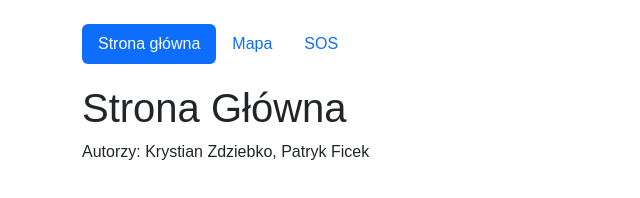
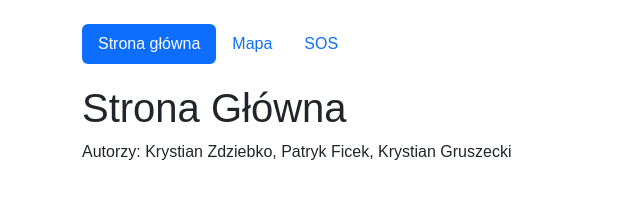
Before and after one commit to krystianz27/pwa-app, a plain HTML site: page index.html in a window 1280 px wide. Shown: the whole page, without its empty margins (0-640 px from the left). Drawn offline with nearby package versions, Linux system fonts and the light colour scheme.

Commit message:
Authors added

```diff
--- a/index.html
+++ b/index.html
@@ -34,7 +34,7 @@
 
     <div id="home" class="page tex-center">
       <h1>Strona Główna</h1>
-      <p>Autorzy: Krystian Zdziebko, Patryk Ficek</p>
+      <p>Autorzy: Krystian Zdziebko, Patryk Ficek, Krystian Gruszecki</p>
     </div>
 
     <!-- <div id="map" class="page" style="display: none"> -->
```
